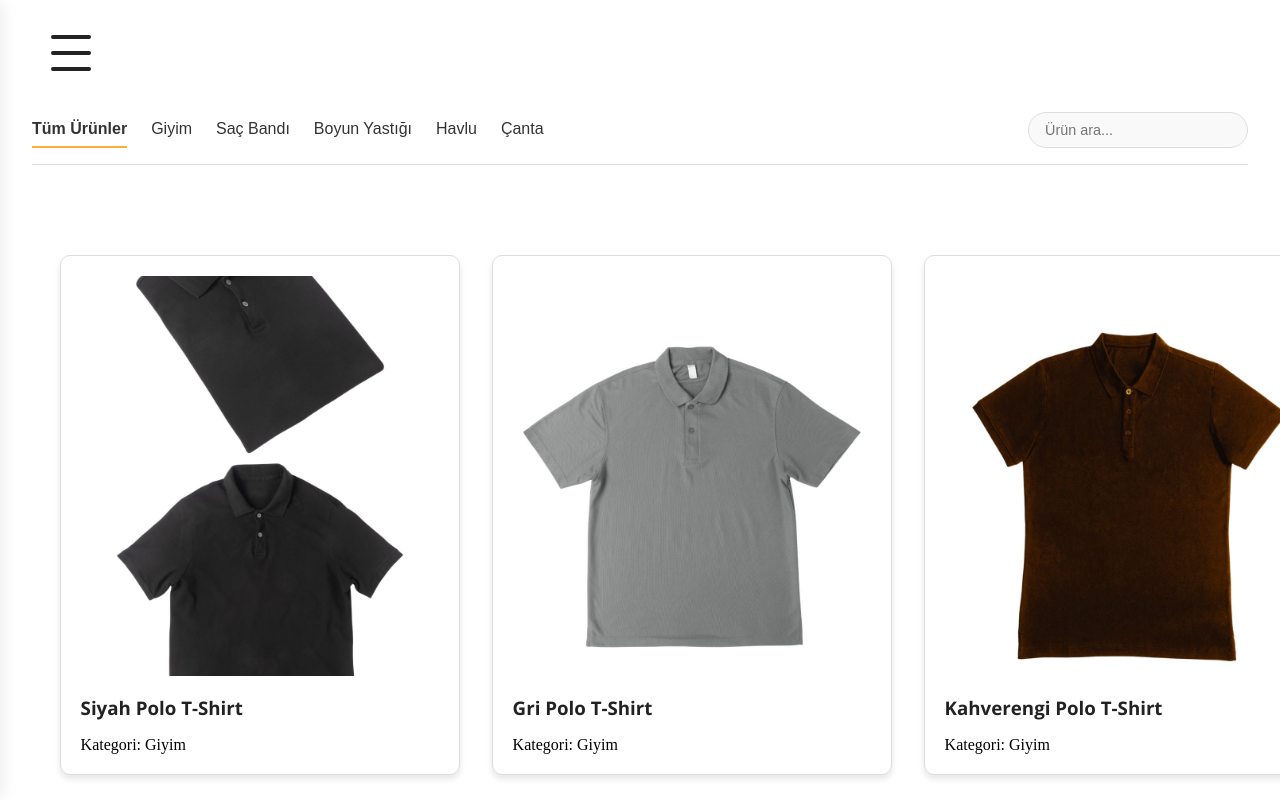
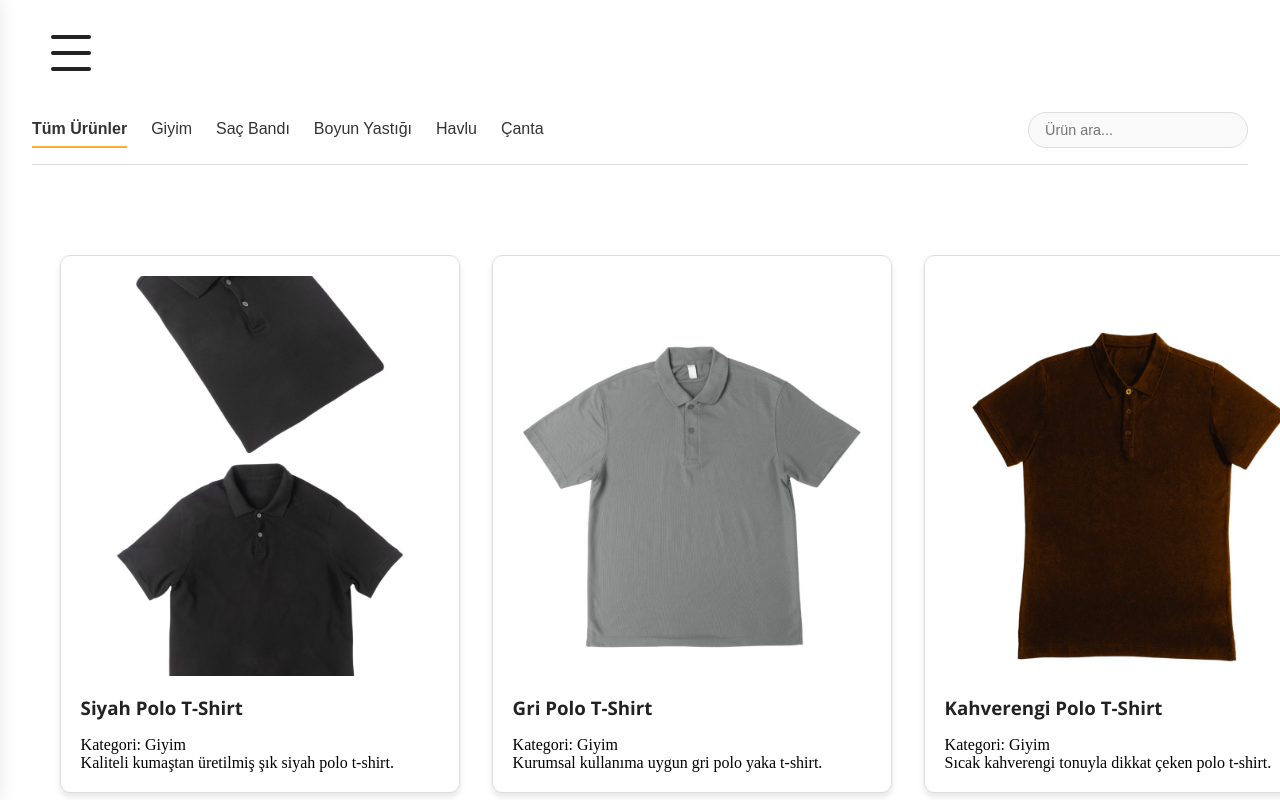
Before and after one commit to MertBlk/ruvidoTekstil, a React (Vite) app: page /products in a window 1280 px wide. Built offline with nearby package versions, Linux system fonts and the light colour scheme; the HTML template or start-up script is replaced by a standard one.

Commit message:
ürün cardına açıklama eklendi

```diff
--- a/src/Products.jsx
+++ b/src/Products.jsx
@@ -8,56 +8,90 @@ const Products = () => {
 
     const products = [
         // T-Shirt Ürünleri
-        { id: 10, name: 'Siyah Polo T-Shirt', category: 'Giyim', images: ['/siyahPolo.jpeg', '/siyahPolo2.jpeg', '/t1.jpeg', '/tsiyah.jpeg'] },
-        { id: 12, name: 'Gri Polo T-Shirt', category: 'Giyim', images: ['/griPolo.jpeg', '/griPolo2.jpeg'] },
-        { id: 14, name: 'Kahverengi Polo T-Shirt', category: 'Giyim', images: ['/kahvePolo.jpeg'] },
-        { id: 15, name: 'Lacivert Polo T-Shirt', category: 'Giyim', images: ['/laciPolo.jpeg'] },
-        { id: 16, name: 'Renkli Polo T-Shirt', category: 'Giyim', images: ['/renkliPolo.jpeg', '/renklipolo2.jpeg'] },
+        { id: 10, name: 'Siyah Polo T-Shirt', category: 'Giyim', images: ['/siyahPolo.jpeg', '/siyahPolo2.jpeg', '/t1.jpeg', '/tsiyah.jpeg'],
+          description: 'Kaliteli kumaştan üretilmiş şık siyah polo t-shirt.' },
+        { id: 12, name: 'Gri Polo T-Shirt', category: 'Giyim', images: ['/griPolo.jpeg', '/griPolo2.jpeg'],
+          description: 'Kurumsal kullanıma uygun gri polo yaka t-shirt.' },
+        { id: 14, name: 'Kahverengi Polo T-Shirt', category: 'Giyim', images: ['/kahvePolo.jpeg'],
+          description: 'Sıcak kahverengi tonuyla dikkat çeken polo t-shirt.' },
+        { id: 15, name: 'Lacivert Polo T-Shirt', category: 'Giyim', images: ['/laciPolo.jpeg'],
+          description: 'Klasik lacivert renkte dayanıklı polo t-shirt.' },
+        { id: 16, name: 'Renkli Polo T-Shirt', category: 'Giyim', images: ['/renkliPolo.jpeg', '/renklipolo2.jpeg'],
+          description: 'Canlı renk seçenekleriyle şık polo t-shirt modeli.' },
 
-        { id: 20, name: 'Beyaz Polo T-Shirt', category: 'Giyim', images: ['/tbeyaz.jpeg'] },
-        { id: 21, name: 'Bej  Polo T-Shirt', category: 'Giyim', images: ['/tbej.jpeg', '/tbej2.jpeg'] },
+        { id: 20, name: 'Beyaz Polo T-Shirt', category: 'Giyim', images: ['/tbeyaz.jpeg'],
+          description: 'Temiz ve şık görünümlü beyaz polo t-shirt.' },
+        { id: 21, name: 'Bej  Polo T-Shirt', category: 'Giyim', images: ['/tbej.jpeg', '/tbej2.jpeg'],
+          description: 'Zarif bej tonunda kaliteli polo t-shirt.' },
         // Düz Ürünler
-        { id: 26, name: 'Beyaz Düz T-Shirt', category: 'Tekstil', images: ['/bDuz.jpeg', '/bDuz2.jpeg', '/bduz3.jpeg'] },
-        { id: 29, name: 'Gri Düz T-Shirt', category: 'Tekstil', images: ['/griDuz.jpeg'] },
-        { id: 30, name: 'Kırmızı Düz T-Shirt', category: 'Tekstil', images: ['/kırmızıDuz.jpeg'] },
-        { id: 31, name: 'Siyah Düz T-Shirt', category: 'Tekstil', images: ['/siyahDuz.jpeg', '/siyahDuz2.jpeg','/sTisort.jpeg'] },
+        { id: 26, name: 'Beyaz Düz T-Shirt', category: 'Tekstil', images: ['/bDuz.jpeg', '/bDuz2.jpeg', '/bduz3.jpeg'],
+          description: 'Sade ve rahat beyaz düz t-shirt.' },
+        { id: 29, name: 'Gri Düz T-Shirt', category: 'Tekstil', images: ['/griDuz.jpeg'],
+          description: 'Her kombine uyum sağlayan gri düz t-shirt.' },
+        { id: 30, name: 'Kırmızı Düz T-Shirt', category: 'Tekstil', images: ['/kırmızıDuz.jpeg'],
+          description: 'Canlı kırmızı renkte göz alıcı düz t-shirt.' },
+        { id: 31, name: 'Siyah Düz T-Shirt', category: 'Tekstil', images: ['/siyahDuz.jpeg', '/siyahDuz2.jpeg','/sTisort.jpeg'],
+          description: 'Şık ve zamansız tasarım siyah düz t-shirt.' },
 
         // Çanta Ürünleri
-        { id: 33, name: 'Siyah Çanta', category: 'Aksesuar', images: ['/siyahCanta.jpeg', '/siyahCanta2.jpeg'] },
-        { id: 35, name: 'Baskılı Çanta', category: 'Aksesuar', images: ['/cantaBaski.jpeg'] },
-        { id: 36, name: 'İpli Çanta', category: 'Aksesuar', images: ['/ipliCanta.jpeg'] },
+        { id: 33, name: 'Siyah Çanta', category: 'Aksesuar', images: ['/siyahCanta.jpeg', '/siyahCanta2.jpeg'],
+          description: 'Dayanıklı ve şık tasarımlı siyah çanta.' },
+        { id: 35, name: 'Baskılı Çanta', category: 'Aksesuar', images: ['/cantaBaski.jpeg'],
+          description: 'Özel baskı teknikleriyle tasarlanmış çanta.' },
+        { id: 36, name: 'İpli Çanta', category: 'Aksesuar', images: ['/ipliCanta.jpeg'],
+          description: 'Pratik ipli tasarıma sahip kullanışlı çanta.' },
 
         // Şapka Ürünleri
-        { id: 37, name: 'Siyah Şapka', category: 'Aksesuar', images: ['/siyahSapka.jpeg', '/duzSiyahSapka.jpeg'] },
-        { id: 38, name: 'Düz Beyaz Şapka', category: 'Aksesuar', images: ['/duzBeyazSpka.jpeg'] },
-        { id: 39, name: 'Düz Siyah Şapka', category: 'Aksesuar', images: ['/duzSiyahSapka.jpeg', '/siyahSapka.jpeg'] },
+        { id: 37, name: 'Siyah Şapka', category: 'Aksesuar', images: ['/siyahSapka.jpeg', '/duzSiyahSapka.jpeg'],
+          description: 'Şık siyah şapka, her stile uyum sağlar.' },
+        { id: 38, name: 'Düz Beyaz Şapka', category: 'Aksesuar', images: ['/duzBeyazSpka.jpeg'],
+          description: 'Sade tasarımlı beyaz şapka modeli.' },
+        { id: 39, name: 'Düz Siyah Şapka', category: 'Aksesuar', images: ['/duzSiyahSapka.jpeg', '/siyahSapka.jpeg'],
+          description: 'Klasik siyah şapka, günlük kullanıma uygun.' },
 
         // Yastık Ürünleri
-        { id: 40, name: 'Boyun Yastığı', category: 'Boyun Yastığı', images: ['/byastik.jpeg', '/byastik2.jpeg'] },
-        { id: 42, name: 'Boyun Yastığı Bej', category: 'Boyun Yastığı', images: ['/bYastik3.jpeg'] },
-        { id: 43, name: 'Boyun Yastığı Beyaz', category: 'Boyun Yastığı', images: ['/bYastık.jpeg'] },
-        { id: 44, name: 'Boyun Yastığı Mavi', category: 'Boyun Yastığı', images: ['/bYastıkMavi.jpeg'] },
-        { id: 45, name: 'Boyun Yastığı Yeşil', category: 'Boyun Yastığı', images: ['/bYastikY.jpeg'] },
+        { id: 40, name: 'Boyun Yastığı', category: 'Boyun Yastığı', images: ['/byastik.jpeg', '/byastik2.jpeg'],
+          description: 'Ergonomik tasarımlı konforlu boyun yastığı.' },
+        { id: 42, name: 'Boyun Yastığı Bej', category: 'Boyun Yastığı', images: ['/bYastik3.jpeg'],
+          description: 'Şık bej renginde boyun yastığı.' },
+        { id: 43, name: 'Boyun Yastığı Beyaz', category: 'Boyun Yastığı', images: ['/bYastık.jpeg'],
+          description: 'Temiz görünümlü beyaz boyun yastığı.' },
+        { id: 44, name: 'Boyun Yastığı Mavi', category: 'Boyun Yastığı', images: ['/bYastıkMavi.jpeg'],
+          description: 'Ferahlatıcı mavi tonunda boyun yastığı.' },
+        { id: 45, name: 'Boyun Yastığı Yeşil', category: 'Boyun Yastığı', images: ['/bYastikY.jpeg'],
+          description: 'Doğal yeşil renkte rahatlatıcı boyun yastığı.' },
 
         // Havlu Ürünleri
-        { id: 1, name: 'Beyaz Havlu', category: 'Havlu', images: ['/havluBeyaz.jpeg', '/havluBeyaz2.jpeg', '/HavluBeyaz3.jpeg'] },
+        { id: 1, name: 'Beyaz Havlu', category: 'Havlu', images: ['/havluBeyaz.jpeg', '/havluBeyaz2.jpeg', '/HavluBeyaz3.jpeg'],
+          description: 'Yumuşak dokusu ile kaliteli beyaz havlu.' },
 
-        { id: 4, name: 'Mor Havlu', category: 'Havlu', images: ['/havluMor.jpeg'] },
-        { id: 5, name: 'Sarı Havlu', category: 'Havlu', images: ['/havluSari.jpeg'] },
-        { id: 6, name: 'Klasik Havlu', category: 'Havlu', images: ['/havlu.jpeg', '/havlu2.jpeg', '/havlu3.jpeg'] },
+        { id: 4, name: 'Mor Havlu', category: 'Havlu', images: ['/havluMor.jpeg'],
+          description: 'Şık mor rengiyle dikkat çeken havlu.' },
+        { id: 5, name: 'Sarı Havlu', category: 'Havlu', images: ['/havluSari.jpeg'],
+          description: 'Canlı sarı renkte enerjik havlu modeli.' },
+        { id: 6, name: 'Klasik Havlu', category: 'Havlu', images: ['/havlu.jpeg', '/havlu2.jpeg', '/havlu3.jpeg'],
+          description: 'Her mekana uyumlu klasik havlu tasarımı.' },
 
-        { id: 9, name: 'Renkli Havlu', category: 'Havlu', images: ['/renkliHavlu.jpeg'] },
+        { id: 9, name: 'Renkli Havlu', category: 'Havlu', images: ['/renkliHavlu.jpeg'],
+          description: 'Çeşitli renk seçenekleriyle havlu modeli.' },
 
         // İpli Ürünler
-        { id: 46, name: 'İpli Model 2', category: 'Çanta', images: ['/ipli2.jpeg'] },
-        { id: 47, name: 'İpli Model 3', category: 'Çanta', images: ['/ipli3.jpeg'] },
-        { id: 48, name: 'İpli Baskı', category: 'Çanta', images: ['/ipliBaski.jpeg'] },
-        { id: 49, name: 'İpli Mavi', category: 'Çanta', images: ['/ipliMavi.jpeg'] },
-        { id: 50, name: 'İpli Renkli', category: 'Çanta', images: ['/ipliRenkli.jpeg'] },
+        { id: 46, name: 'İpli Model 2', category: 'Çanta', images: ['/ipli2.jpeg'],
+          description: 'Kullanışlı ipli çanta tasarımı.' },
+        { id: 47, name: 'İpli Model 3', category: 'Çanta', images: ['/ipli3.jpeg'],
+          description: 'Modern ipli çanta modeli.' },
+        { id: 48, name: 'İpli Baskı', category: 'Çanta', images: ['/ipliBaski.jpeg'],
+          description: 'Özel baskılı ipli çanta.' },
+        { id: 49, name: 'İpli Mavi', category: 'Çanta', images: ['/ipliMavi.jpeg'],
+          description: 'Mavi renkli şık ipli çanta.' },
+        { id: 50, name: 'İpli Renkli', category: 'Çanta', images: ['/ipliRenkli.jpeg'],
+          description: 'Renkli detaylarla zenginleştirilmiş ipli çanta.' },
 
         // Diğer Ürünler
-        { id: 51, name: 'Saç Bandı', category: 'Saç Bandı', images: ['/sac.jpeg', '/sacBandi.jpeg'] },
-        { id: 52, name: 'Özel Saç Bandı', category: 'Saç Bandı', images: ['/sacBandi.jpeg'] },
+        { id: 51, name: 'Saç Bandı', category: 'Saç Bandı', images: ['/sac.jpeg', '/sacBandi.jpeg'],
+          description: 'Pratik ve kullanışlı saç bandı.' },
+        { id: 52, name: 'Özel Saç Bandı', category: 'Saç Bandı', images: ['/sacBandi.jpeg'],
+          description: 'Özel tasarımlı premium kalite saç bandı.' },
 
 
 
@@ -114,6 +148,7 @@ const Products = () => {
                                 <img src={product.images[0]} alt={`${product.name} - ${product.category}`} className="product-image" />
                                 <h3>{product.name}</h3>
                                 <p>Kategori: {product.category}</p>
+                                <p className="product-description">{product.description}</p>
                             </Link>
                         </div>
                     ))
```
